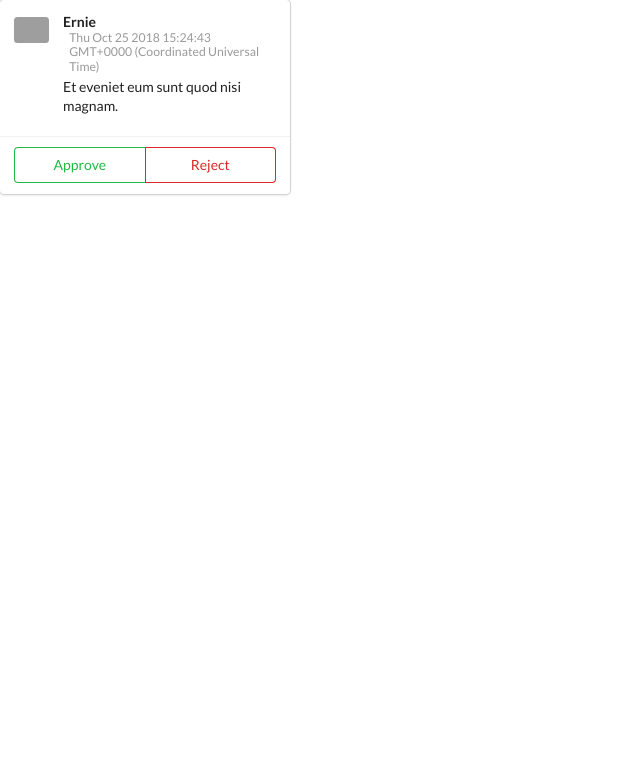
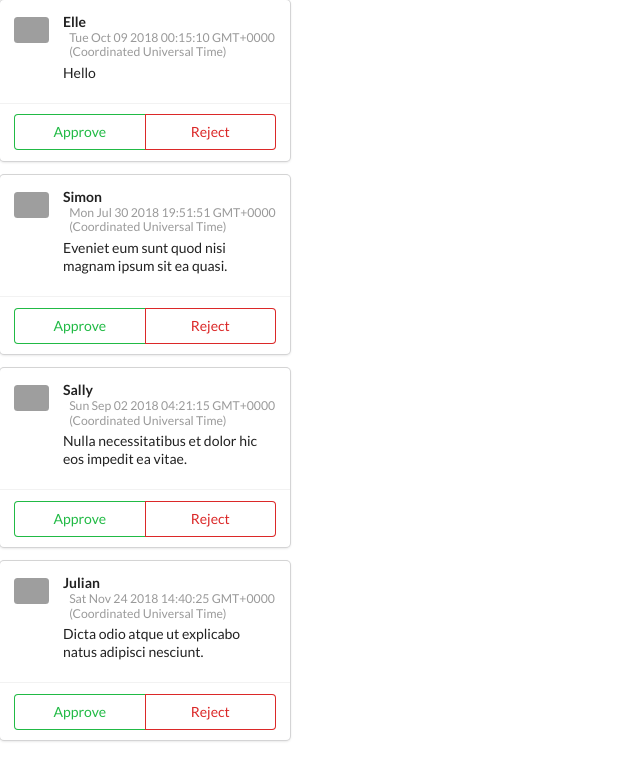
Before and after one commit to itsellej/react-simple-comments-app, a React (Create React App) app: page / in a window 1280 px wide. Shown: the top 780 px of the page, without its empty margins (0-640 px from the left). Built offline with nearby package versions, Linux system fonts and the light colour scheme; grey boxes are pictures that could not be loaded.

Commit message:
App renders instances of ApprovalCard with CommentDetail as a child depending on number of items in this.state.comments

```diff
--- a/src/App.js
+++ b/src/App.js
@@ -5,14 +5,28 @@
 export default class App extends Component {
   constructor(props) {
     super(props);
-    this.state = {};
+    this.state = {
+      comments: [
+        { id: 1, author: "Elle", text: "Hello" },
+        { id: 2, author: "Simon" },
+        { id: 3, author: "Sally" },
+        { id: 4, author: "Julian" }
+      ]
+    };
   }
   render() {
+    const { comments } = this.state;
+
+    const showComments = comments.map(comment => {
+      return (
+        <ApprovalCard key={comment.id}>
+          <CommentDetail {...comment} />
+        </ApprovalCard>
+      );
+    });
     return (
-      <div className="App">
-        <ApprovalCard>
-          <CommentDetail />
-        </ApprovalCard>
+      <div className="App" data-test="App">
+        {showComments}
       </div>
     );
   }
```
Also changed, not shown: 1 other file (tests, documents, lock files or other folders).
